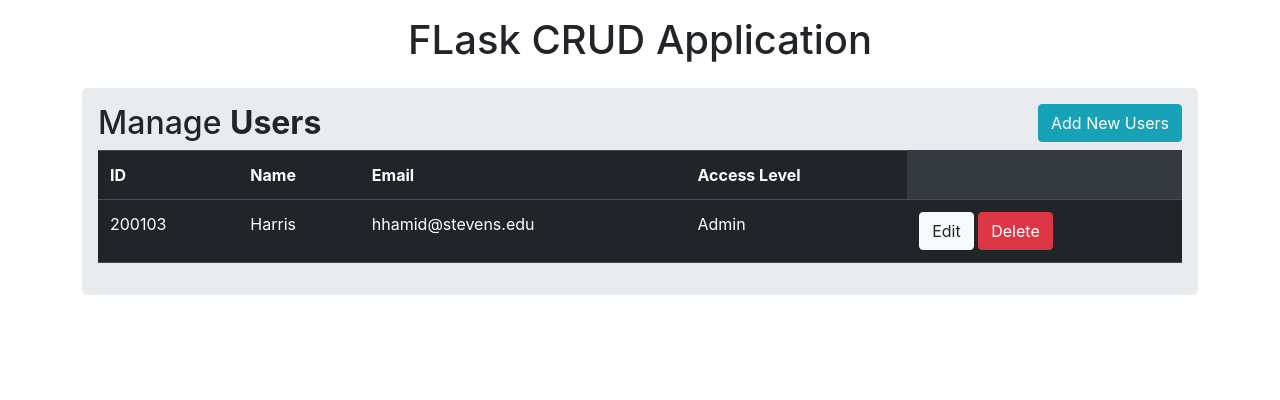
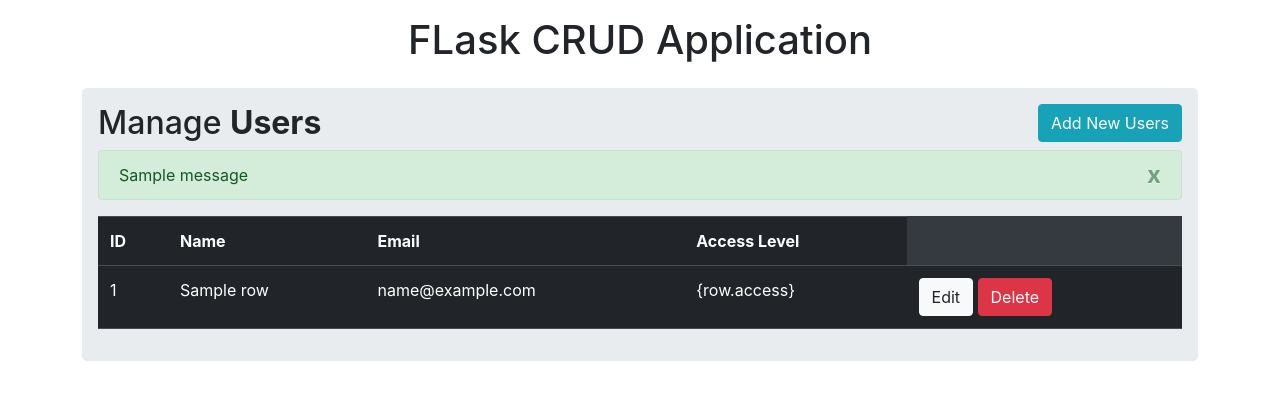
Before and after one commit to HarrisHamid/Flask-CRUD-APP, a Flask app: template templates/index.html in a window 1280 px wide. Shown: the top 400 px of the page. Run offline with Flask 3, Linux system fonts and the light colour scheme; the template is opened without the code that fills it: most values are stand-ins (such as "Sample title", 1, 10 or a date in 2020); one stand-in notice (Sample message) is shown; some libraries are stand-ins or nearby versions.

Commit message:
quick fixes

```diff
--- a/app.py
+++ b/app.py
@@ -1,11 +1,65 @@
-from flask import Flask, render_template
+from flask import Flask, render_template, request, redirect, url_for, flash
+from flask_sqlalchemy import SQLAlchemy
 
 app = Flask(__name__)
+app.config['SQLALCHEMY_DATABASE_URI'] = 'sqlite:///UserData.db'
+app.secret_key = 'secret key'  # Change this to a more secure secret key
+db = SQLAlchemy(app)
+
+
+class UserData(db.Model):
+    id = db.Column(db.Integer, primary_key=True)
+    name = db.Column(db.String(50), nullable=False)
+    email = db.Column(db.String(100), nullable=False, unique=True)
+    access = db.Column(db.String(100))
+
+    def __init__(self, name, email, access):
+        self.name = name
+        self.email = email
+        self.access = access
 
 
 @app.route('/')
-def hello():
-    return render_template("index.html")
+def Index():
+    all_data = UserData.query.all()
+    return render_template("index.html", users=all_data)
+
+
+@app.route('/insert', methods=['POST'])
+def insert():
+    if request.method == 'POST':
+        name = request.form['name']
+        email = request.form['email']
+        access = request.form['access']
+
+        my_data = UserData(name, email, access)
+        db.session.add(my_data)
+        db.session.commit()
+
+        flash("User Insertion Successful")
+
+        return redirect(url_for('Index'))
+
+
+@app.route('/update', methods=['POST'])
+def update():
+    if request.method == 'POST':
+        data_id = request.form.get('id')
+        my_data = UserData.query.get(data_id)
+
+        if my_data:
+            my_data.name = request.form['name']
+            my_data.email = request.form['email']
+            my_data.access = request.form['access']
+
+            db.session.commit()
+            flash("User Update Successful")
+        else:
+            flash("User with the provided ID does not exist")
+
+        return redirect(url_for('Index'))
+
 
 if __name__ == "__main__":
-    app.run(debug=True);
+    #db.create_all()
+    app.run(debug=True)
--- a/templates/index.html
+++ b/templates/index.html
@@ -3,8 +3,6 @@
 {% include 'header.html' %}
 
 {% block title %} Home {% endblock %}
-
-
 
 {% block body %}
 
@@ -12,17 +10,35 @@
     <div class ="row">
         <div class="md-12">
 
-            <div class = "jumbotron p-3">
+            <div class ="jumbotron p-3">
 
                 <h2>Manage <b>Users</b> <button type="button" class="btn btn-info float-right"
                     data-toggle="modal" data-target="#mymodal">Add New Users</button> </h2>
 
+                {%with messages = get_flashed_messages() %}
+
+                {% if messages %}
+
+                {% for message in messages %}
+
+                <div class ="alert alert-success alert-dismissible" role ="alert">
+                    <button type="button" class="close" data-dismiss="alert" aria-label="close">
+                        <span aria-hidden="true">x</span>
+                    </button>
+
+                {{message}}
+
+                </div>
+
+                {% endfor %}
+
+                {% endif %}
+                {% endwith %}
 
 
                 <table class="table table-hover table-dark">
 
                     <tr>
-
                         <th>ID</th>
                         <th>Name</th>
                         <th>Email</th>
@@ -30,16 +46,18 @@
 
                     </tr>
 
+                    {% for row in Users %}
                     <tr>
-                        <!-- to be repalced with data retrieved from SQL database -->
-                        <td>200103</td>
-                        <td>Harris</td>
-                        <td>hhamid@stevens.edu</td>
-                        <td>Admin</td>
+                        <td>{{row.id}}</td>
+                        <td>{{row.name}}</td>
+                        <td>{{row.email}}</td>
+                        <td>{row.access}</td>
 
                         <td>
-                            <a href="" class="btn btn-light" data-toggle="modal" data-target="#modaledit">Edit</a>
+                            <a href="/update/{{row.id}}" class="btn btn-light" data-toggle="modal" data-target="#modaledit{{row.id}}">Edit</a>
                             <a href=""class="btn btn-danger btn"-xs onclick="return confirm('Confirm Deletion?')">Delete</a>
+
+                            <!-- imports, not sure if imported properly -->
                             <link rel="stylesheet" href="https://stackpath.bootstrapcdn.com/bootstrap/4.5.2/css/bootstrap.min.css">
                             <script src="https://code.jquery.com/jquery-3.5.1.slim.min.js"></script>
                             <script src="https://cdn.jsdelivr.net/npm/@popperjs/core@2.5.3/dist/umd/popper.min.js"></script>
@@ -50,7 +68,7 @@
                     </tr>
 
                     <!-- Edit Modal -->
-            <div id="modaledit" class="modal fade" role="dialog">
+            <div id="modaledit{{row.id}}" class="modal fade" role="dialog">
                 <div class="modal-dialog" >
                     <div class="modal-content">
                         <div class="modal-header">
@@ -61,26 +79,34 @@
 
                         <div class="modal-body">
 
-                            <form action="" method="POST">
+                            <form action="{{url_for('update')}}" method="POST">
 
                                 <div class ="form-group">
                                     <label>Name:</label>
-                                    <input type="text" class="form-control" name="name" required="1">
+                                    <input type="text" class="form-control" name="name" required="1" value ="{{row.name}}">
                                 </div>
 
                                 <div class ="form-group">
                                     <label>Email:</label>
-                                    <input type="text" name="email" requirement="1">
+                                    <input type="text" class="form-control" name="email" requirement="1" value="{{row.email}}">
+                                </div>
+
+                                <div class ="form-group">
+                                    <label>Access:</label>
+                                    <input type="text" class="form-control" name="access" required="1" value="{{row.access}}">
                                 </div>
 
                             </form>
                         </div>
                         <div class="modal-footer">
                             <button type="button" class="btn btn-secondary" data-dismiss="modal">Close</button>
-                            <button type="button" class="btn btn-warning">Update</button>
+                            <button type="submit" class="btn btn-warning">Update</button>
                         </div>
                     </div>
                 </div>
+
+
+                {% endfor %}
 
                 </table>
 
@@ -98,23 +124,29 @@
 
                         <div class="modal-body">
 
-                            <form action="" method="POST">
+                            <form action="{{url_for('insert')}}" method="POST">
 
                                 <div class ="form-group">
                                     <label>Name:</label>
-                                    <input type="text" class="form-control" name="name" required="1">
+                                    <input type="text" class="form-control" name="name" required="1" value="{{row.name}}">
                                 </div>
 
                                 <div class ="form-group">
                                     <label>Email:</label>
-                                    <input type="text" name="email" requirement="1">
+                                    <input type="text" class="form-control" name="email" requirement="1" value="{{row.email}}">
+                                </div>
+
+                                <div class ="form-group">
+                                    <label>Access:</label>
+                                    <input type="text" class="form-control" name="access" required="1" value="{{row.access}}">
                                 </div>
 
                             </form>
                         </div>
+
                         <div class="modal-footer">
                             <button type="button" class="btn btn-secondary" data-dismiss="modal">Close</button>
-                            <button type="button" class="btn btn-primary">Add User</button>
+                            <button type="submit" class="btn btn-primary">Add User</button>
                         </div>
                     </div>
                 </div>
```
Also changed, not shown: instance/UserData.db (added).
